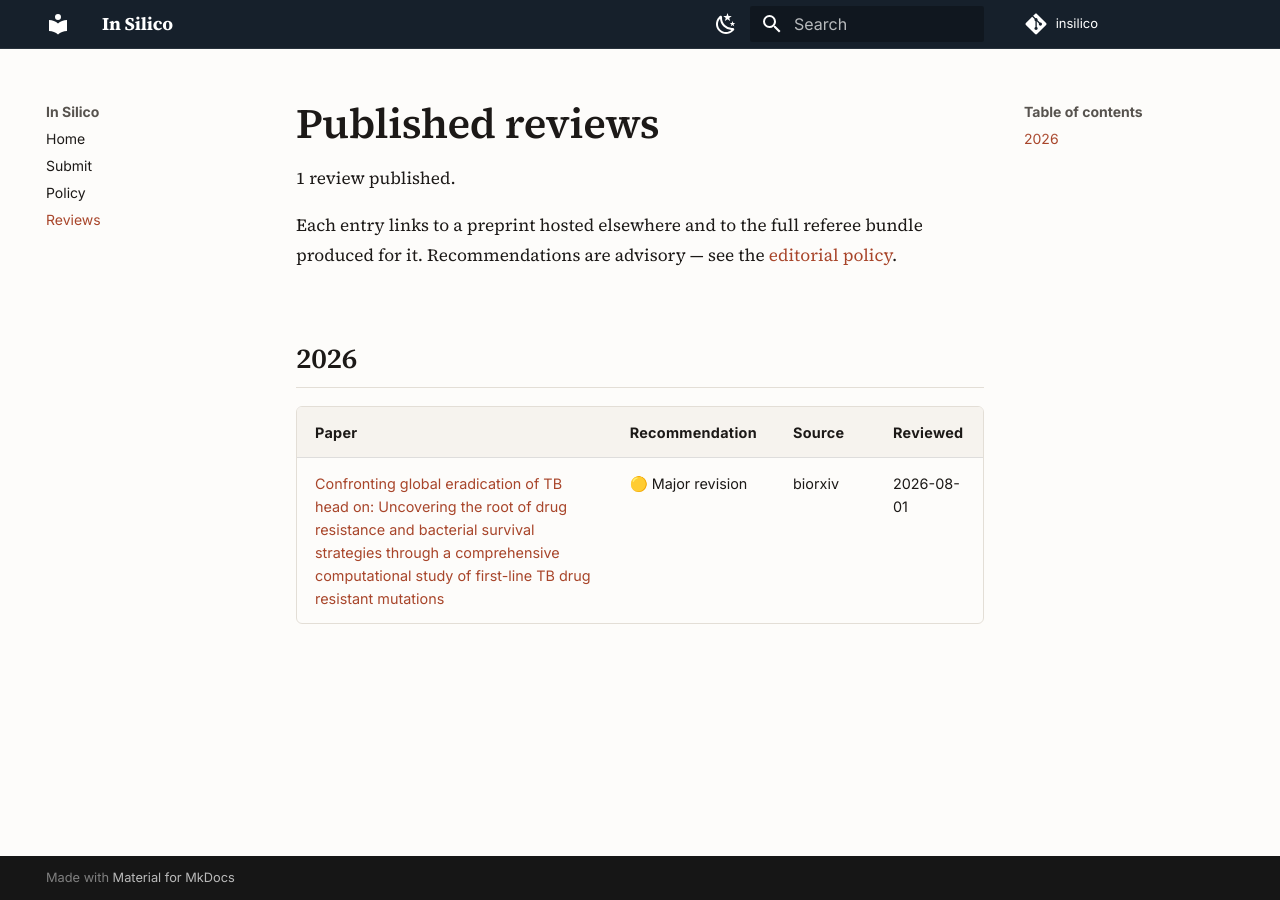
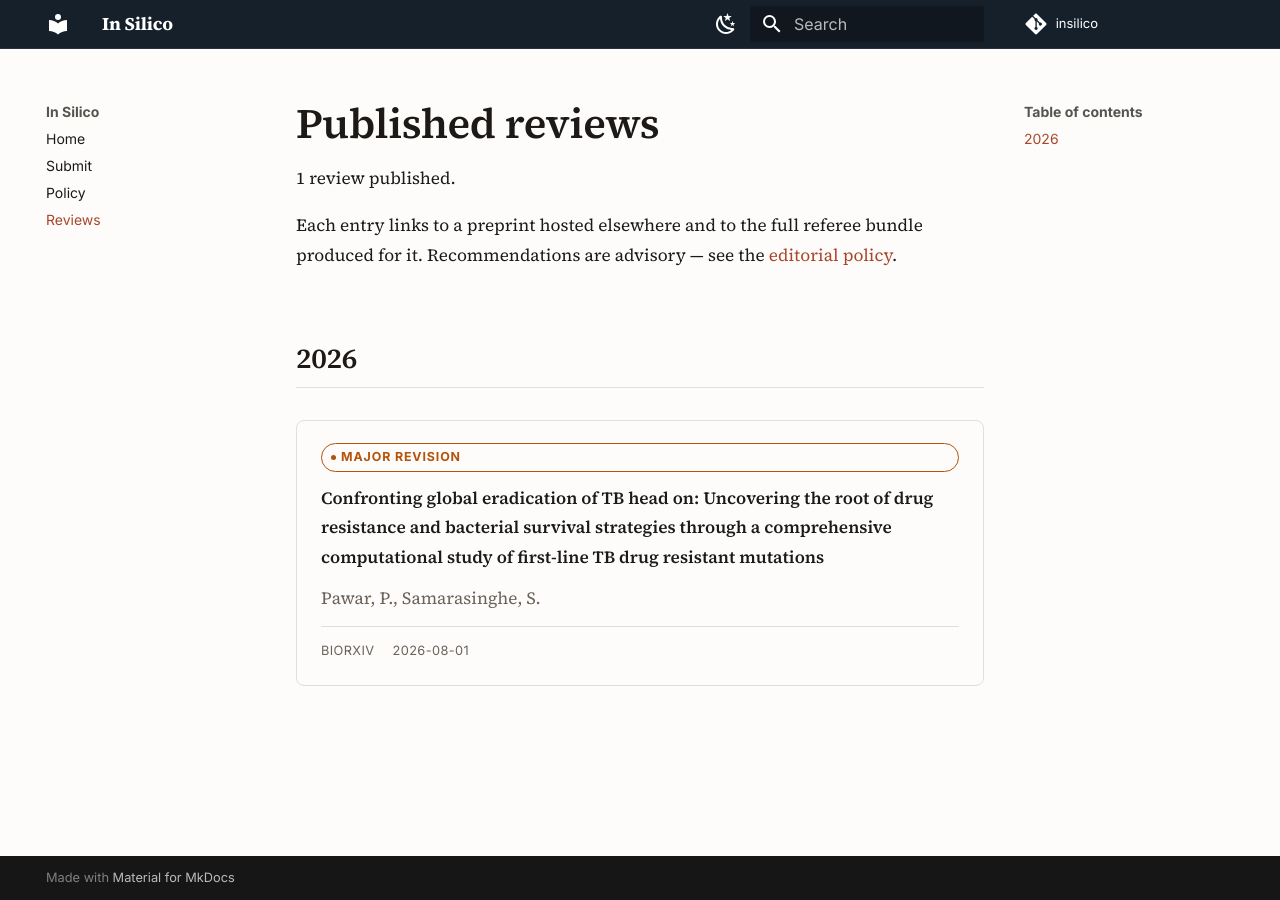
Before and after one commit to pgarrett-scripps/insilico, an MkDocs documentation site: the page built from docs/reviews/index.md, in a window 1280 px wide. Built offline with MkDocs 1.6.1 and Material for MkDocs 9.7.7, drawn with Linux system fonts in a browser that asks for light colours; comment, search, counter and statistics services are not loaded.

Commit message:
Regenerate the index in the new card format
The TB review predates card rendering and mean_score in frontmatter, so it
lists without a score. Degrades to a card with one less line rather than
needing a backfill.

Co-Authored-By: Claude Opus 5 (1M context) <noreply@anthropic.com>

```diff
--- a/docs/reviews/index.md
+++ b/docs/reviews/index.md
@@ -8,6 +8,12 @@ bundle produced for it. Recommendations are advisory — see the
 
 ## 2026
 
-| Paper | Recommendation | Source | Reviewed |
-|---|---|---|---|
-| [Confronting global eradication of TB head on: Uncovering the root of drug resistance and bacterial survival strategies through a comprehensive computational study of first-line TB drug resistant mutations](2026/confronting-global-eradication-of-tb-head-on-uncovering-the/index.md) | 🟡 Major revision | biorxiv | 2026-08-01 |
+<div class="ins-cards">
+
+<a class="ins-card" href="2026/confronting-global-eradication-of-tb-head-on-uncovering-the/">
+  <span class="ins-verdict ins-verdict--major">Major revision</span>
+  <p class="ins-card__title">Confronting global eradication of TB head on: Uncovering the root of drug resistance and bacterial survival strategies through a comprehensive computational study of first-line TB drug resistant mutations</p>
+  <p class="ins-card__authors">Pawar, P., Samarasinghe, S.</p>
+  <span class="ins-card__foot"><span>biorxiv</span><span>2026-08-01</span></span>
+</a>
+</div>
```
